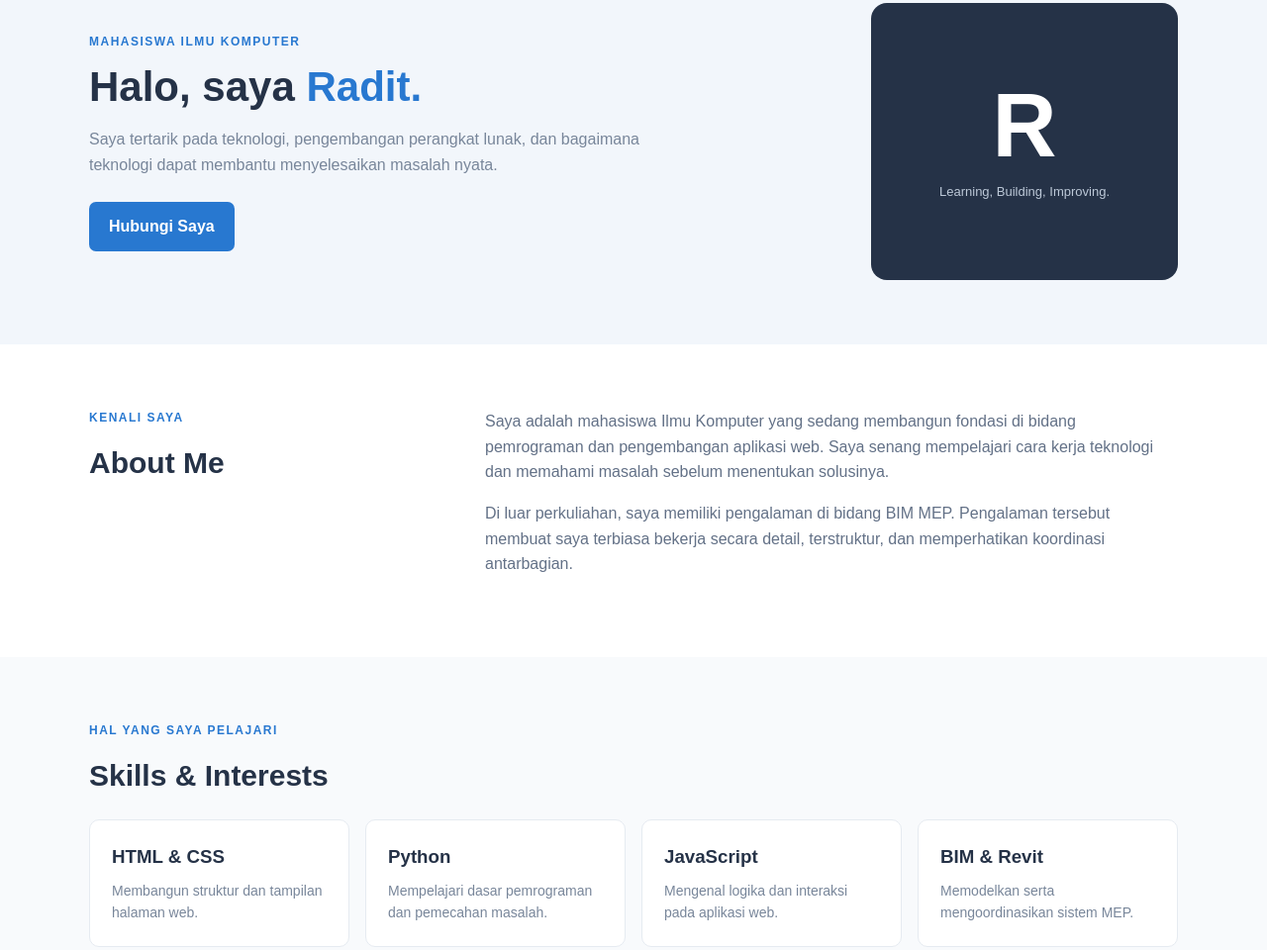
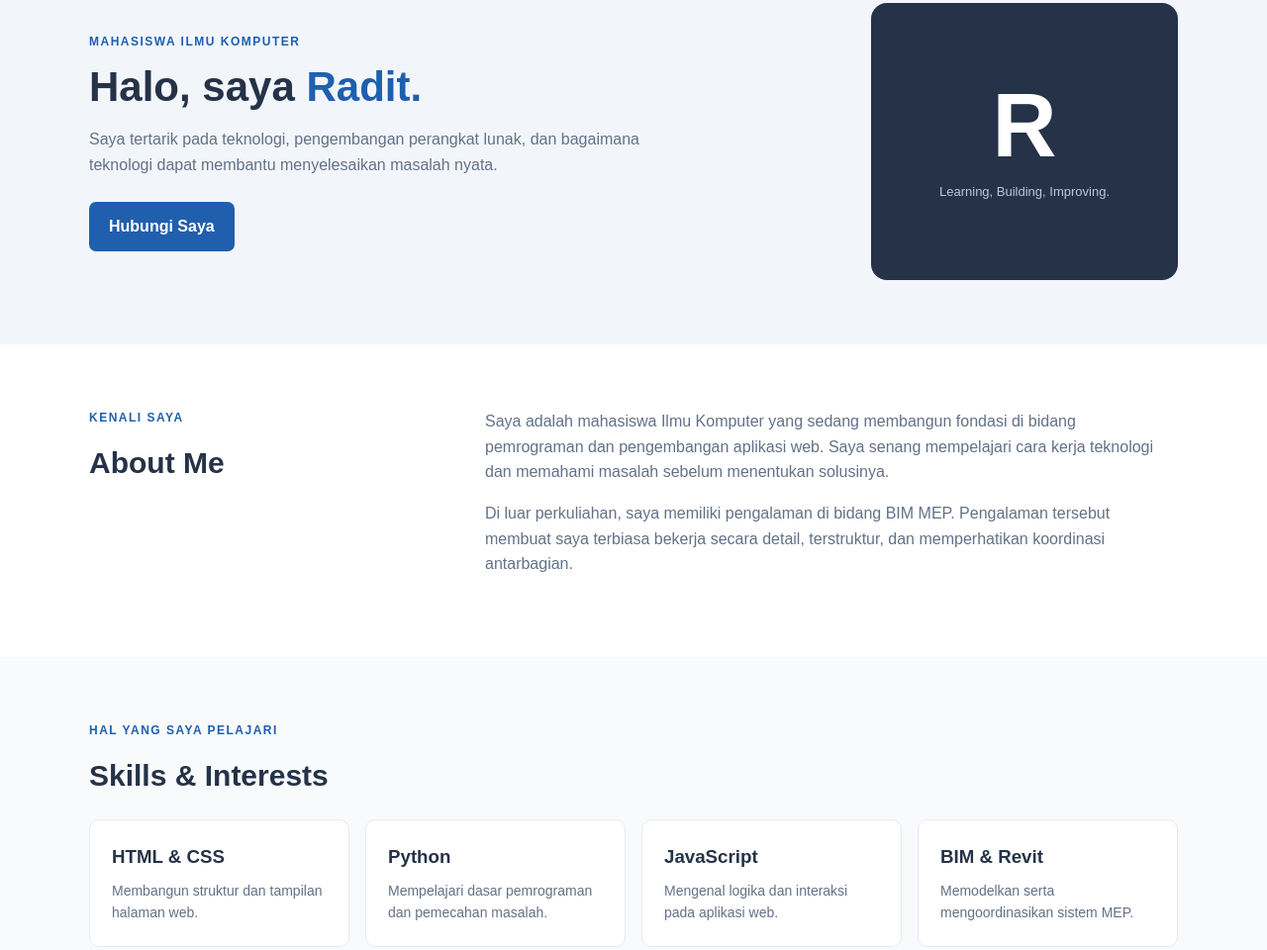
Before and after one commit to raditdwi231-a11y/wad-tugas-2-halaman-profil-profesional-Radit, a plain HTML site: page index.html in a window 1280 px wide. Shown: the part 134-1094 px from the top of the page at 99% size. Drawn offline with Linux system fonts and the light colour scheme.

Commit message:
Improve text and accent color contrast

```diff
--- a/style.css
+++ b/style.css
@@ -41,7 +41,7 @@ body {
 
 .logo span,
 .hero h1 span {
-    color: #2878d0;
+    color: #1f5fae;
 }
 
 .main-nav {
@@ -70,7 +70,7 @@ body {
 }
 
 .eyebrow {
-    color: #2878d0;
+    color: #1f5fae;
     font-size: 12px;
     font-weight: 700;
     letter-spacing: 1.5px;
@@ -97,7 +97,7 @@ h2 {
 
 .hero-description {
     max-width: 570px;
-    color: #78869a;
+    color: #637187;
     margin-bottom: 25px;
 }
 
@@ -107,7 +107,7 @@ h2 {
     border-radius: 7px;
     padding: 12px 20px;
     color: #ffffff;
-    background: #2878d0;
+    background: #1f5fae;
     font: inherit;
     font-weight: 700;
     text-decoration: none;
@@ -178,7 +178,7 @@ h2 {
 
 .skill-card p {
     margin-bottom: 0;
-    color: #78869a;
+    color: #637187;
     font-size: 14px;
 }
 
```
